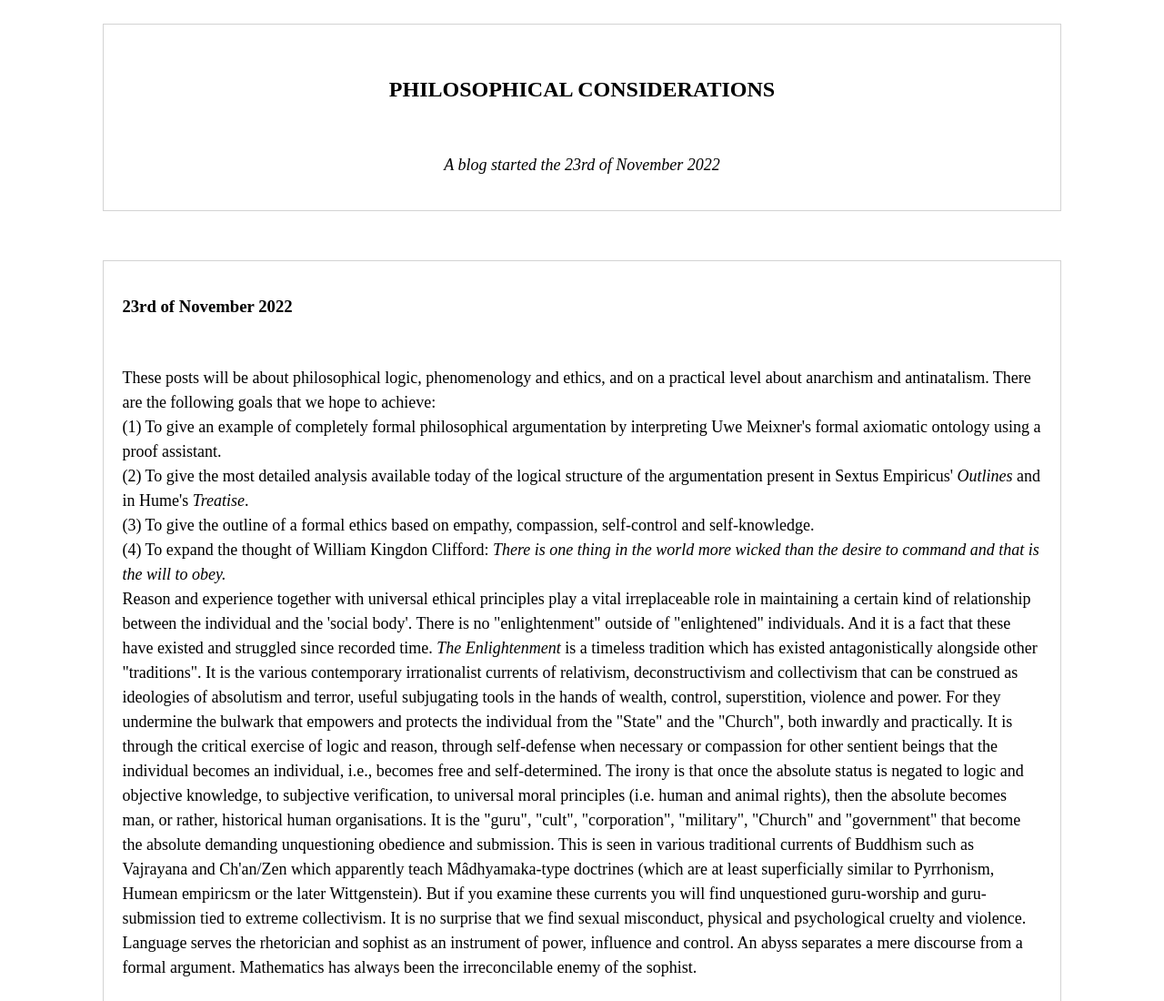
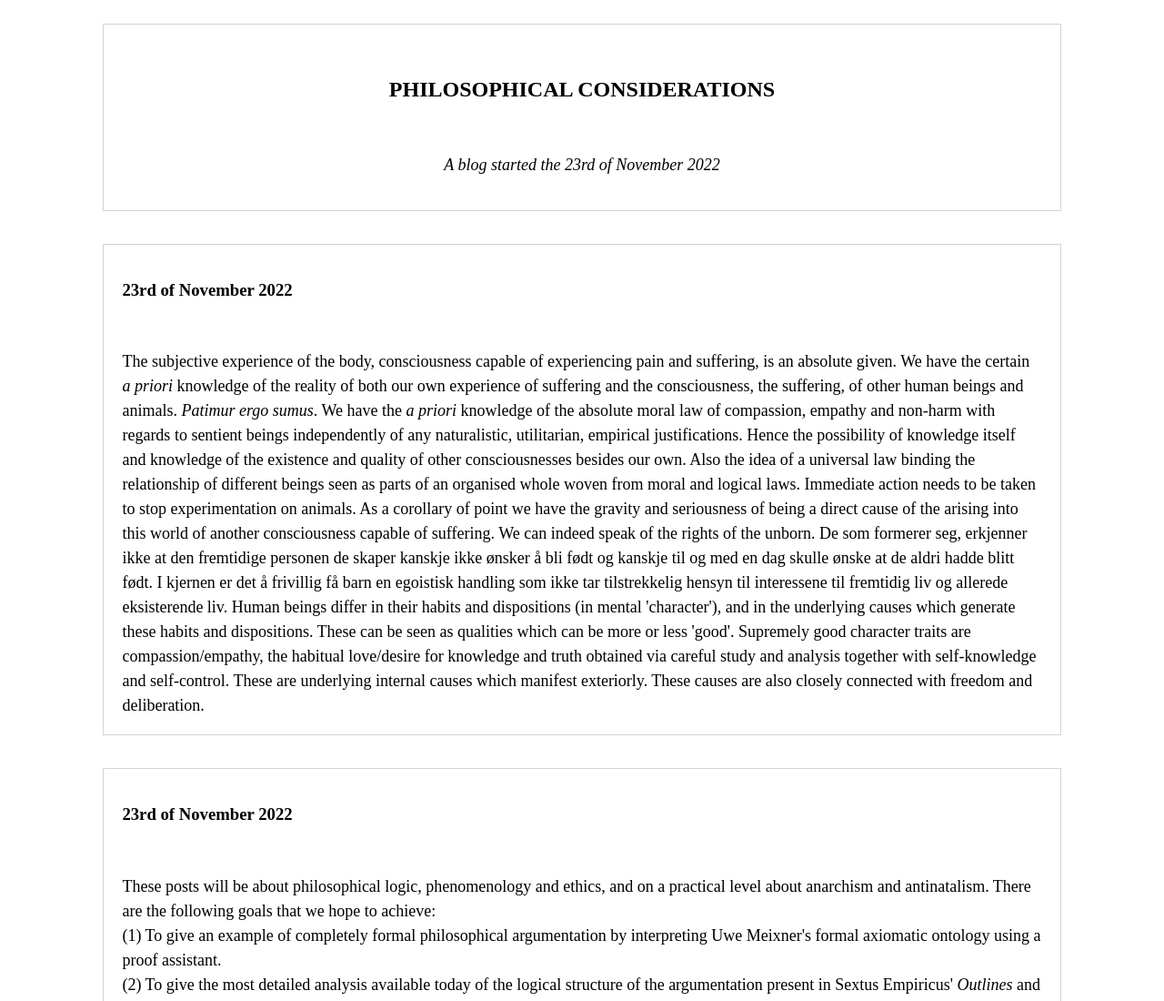
Before and after one commit to diaspar77/diaspar77.github.io, a plain HTML site: page index.html in a window 1280 px wide. Shown: the top 1100 px of the page at 91% size. Drawn offline with nearby package versions, Linux system fonts and the light colour scheme.

Commit message:
Update index.html

```diff
--- a/index.html
+++ b/index.html
@@ -33,7 +33,39 @@
         </div>
 
 
-  <br><br><br>
+  <br><br>
+       <div class="center">
+
+
+
+     <h3>23rd of November 2022</h3>
+
+
+
+  <br><p>
+
+
+          The subjective experience of the body, consciousness capable of experiencing pain and suffering, is an absolute given. We have the certain <i>a priori</i> knowledge of the reality of both our own experience of suffering and the consciousness, the suffering, of other human beings and animals. <i>Patimur ergo sumus</i>. We have the <i>a priori</i> knowledge of the absolute moral law of compassion, empathy and non-harm with regards to sentient beings independently of any naturalistic, utilitarian, empirical justifications. Hence the possibility of knowledge itself and knowledge of the existence and quality of other consciousnesses besides our own. Also the idea of a universal law binding the relationship of different beings seen as parts of an organised whole woven from moral and logical laws.  Immediate action needs to be taken to stop experimentation on animals.
+
+
+
+    As a corollary of point we have the gravity and seriousness of  being
+   a direct cause of the arising into this world of another consciousness capable of suffering.
+   We can indeed speak of the rights of the unborn.
+   De som formerer seg, erkjenner ikke at den fremtidige personen de skaper kanskje ikke ønsker å bli født og kanskje til og med en dag skulle ønske at de aldri hadde blitt født. I kjernen er det å frivillig få barn en egoistisk handling som ikke tar tilstrekkelig hensyn til interessene til fremtidig liv og allerede eksisterende liv.
+   Human beings differ in their habits and dispositions (in mental 'character'), and in the underlying causes which generate these habits and dispositions. These can be seen as qualities which can be more or less 'good'. Supremely good character traits are compassion/empathy, the habitual love/desire for knowledge and truth obtained via careful study and analysis together with self-knowledge and self-control. These are underlying internal causes which manifest exteriorly. These causes
+   are also closely connected with freedom and deliberation.
+
+
+
+
+
+          </p>
+     </div>
+
+
+
+     <br><br>
                <div class="center">
 
 
```
